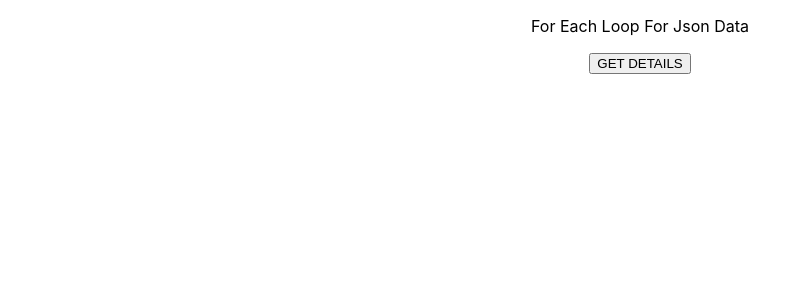
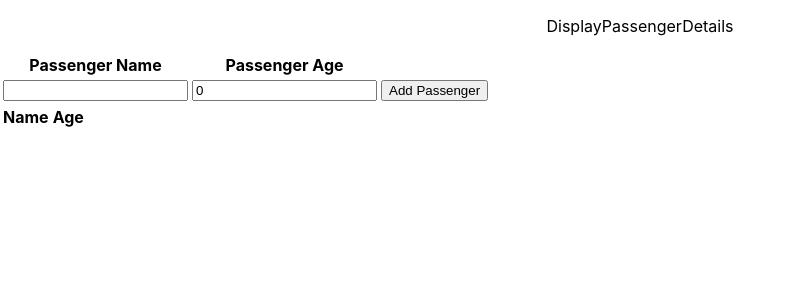
Before and after one commit to sivaraman251600/Test_Case_Study_One, a React (Create React App) app in the folder test-case-study-one/: page / in a window 1280 px wide. Shown: the top 300 px of the page, without its empty margins (0-808 px from the left). Built offline with nearby package versions, Linux system fonts and the light colour scheme.

Commit message:
on 01/06/2022

```diff
--- a/test-case-study-one/src/App.js
+++ b/test-case-study-one/src/App.js
@@ -1,5 +1,6 @@
 import './App.css';
 import ConditionalRendering from './components/conditionalRendering';
+import DisplayPassengerDetails from './components/DisplayPassengerDetails';
 import ForEachJson from './components/ForEachJson';
 // import LoginPageValidation from './components/LoginPageValidation';
 // import Test from './components/test';
@@ -10,7 +11,8 @@ function App() {
       {/* <Test />
       <LoginPageValidation /> */}
       {/* <ConditionalRendering /> */}
-      <ForEachJson />
+      {/* <ForEachJson /> */}
+      <DisplayPassengerDetails />
     </div>
   );
 }
--- /dev/null
+++ b/test-case-study-one/src/components/DisplayPassengerDetails.js
@@ -0,0 +1,64 @@
+import React, { useCallback, useState } from "react";
+
+const DisplayPassengerDetails = () => {
+  const [passengerDetails, setPassengerDetails] = useState([]);
+
+  const [name , setName] = useState('')
+  const [age , setAge] = useState(0)
+  const displayPassenger = () => {
+    setPassengerDetails([...passengerDetails,{Name:name,Age:age}])
+    console.log(passengerDetails)
+  }
+  return (
+    <div>
+      <p>DisplayPassengerDetails</p>
+      <table>
+          <tbody>
+        <tr>
+          <th>Passenger Name</th>
+          <th>Passenger Age</th>
+        </tr>
+        <tr>
+          <td>
+            <input
+              type={"text"}
+              value={name}
+              onChange={(e) =>
+                setName( e.target.value)
+              }
+            />
+          </td>
+          <td>
+            <input
+              type={"number"}
+              value={age}
+              onChange={(e) =>
+                setAge(e.target.value,)
+              }
+            />
+          </td>
+          <td><button onClick={()=>displayPassenger()}>Add Passenger</button></td>
+        </tr>
+        </tbody>
+      </table>
+      <table>
+         <tbody>
+             <tr>
+                 <th>Name</th>
+                 <th>Age</th>
+             </tr>
+             {
+                 passengerDetails.map(detail=>
+                    <tr>
+                     <td>{detail.Name}</td>
+                     <td>{detail.Age}</td>
+                     </tr>
+                     )
+             }
+         </tbody>
+      </table>
+    </div>
+  );
+};
+
+export default DisplayPassengerDetails;
```
